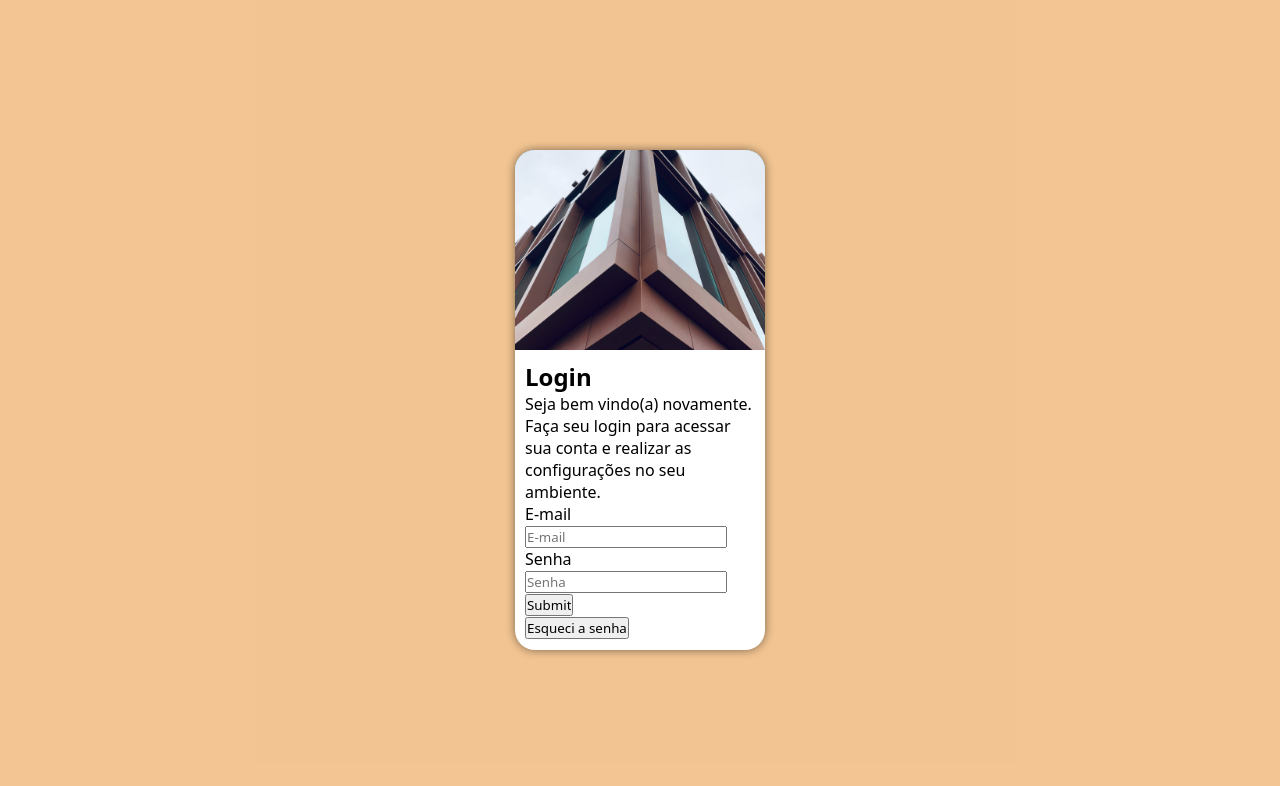
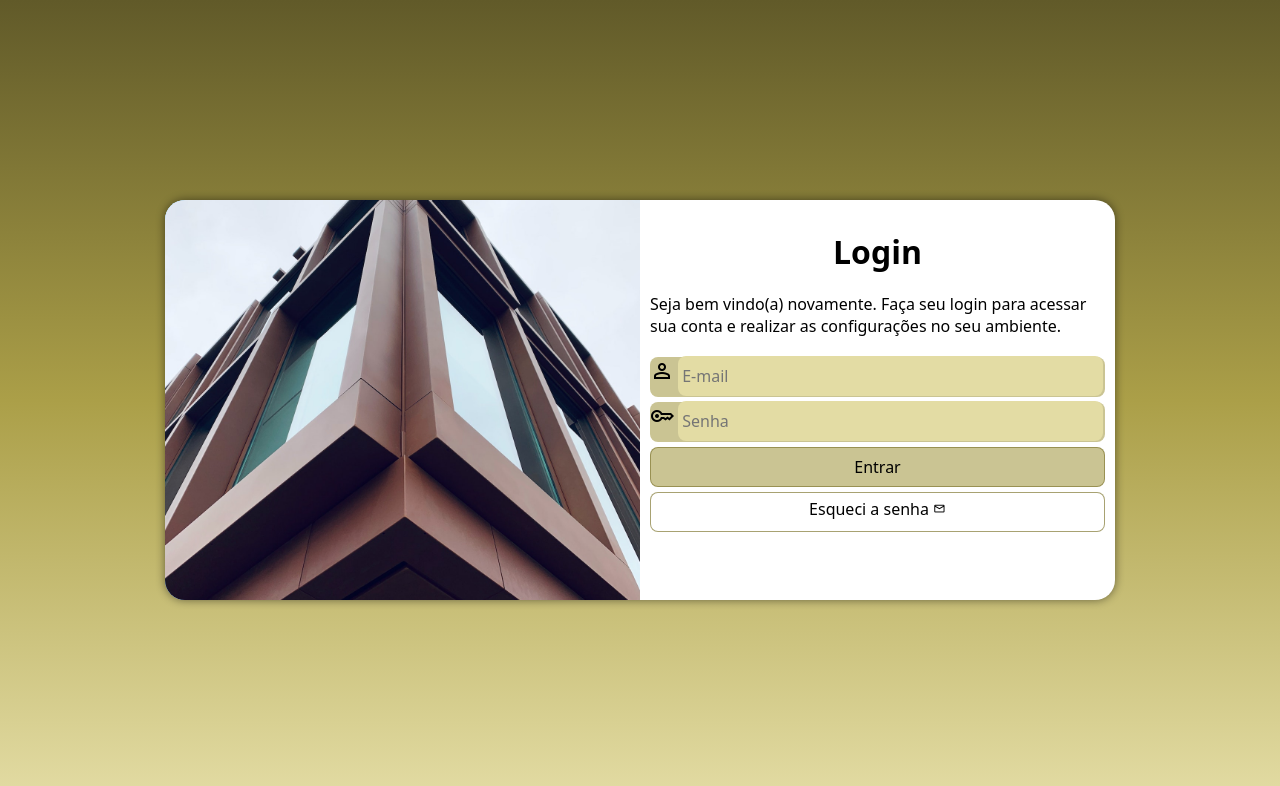
Before and after one commit to amandadpo/html-css, a plain HTML site: page des017/index.html in a window 1280 px wide. Drawn offline with nearby package versions, Linux system fonts and the light colour scheme.

Commit message:
últimos ajustes

```diff
--- a/des017/estilos/media-query.css
+++ b/des017/estilos/media-query.css
@@ -0,0 +1,47 @@
+@charset "UTF-8";
+
+@media screen and (min-width: 769px) and (max-width: 992px) {
+    body{
+        background-image: linear-gradient(to top, #E3DCA4,#AB9F48,#615A29);
+    }
+    section#login{
+        width: 80%;
+        height: 330px;
+    }
+    section#login > div#imagem{
+        float: right;
+        width: 40%;
+        height: 100%;
+    }
+    section#login > div#formulario {
+        float: left;
+        width: 60%;
+
+    }
+}
+
+@media screen and (min-width: 992px) {
+    body{
+        background-image: linear-gradient(to top, #E3DCA4,#AB9F48,#615A29);
+    }
+    section#login{
+        width: 950px;
+        height: 400px;
+    }
+    section#login > div#imagem{
+        float: left;
+        width: 50%;
+        height: 100%;
+    }
+    section#login > div#formulario {
+        float: right;
+        width: 50%;
+    }
+    div#formulario > h1 {
+        font-size: 2em;
+    }
+    div#formulario > p {
+        font-size: 1em;
+        margin: 20px 0px;
+    }
+}
--- a/des017/estilos/style.css
+++ b/des017/estilos/style.css
@@ -8,7 +8,7 @@
 }
 
 body, html{
-    background-color: rgba(241, 189, 130, 0.644);
+    background-color: #b6ac5d81 ;
     height: 100vh;
     width: 100vw;
 }
@@ -20,14 +20,16 @@ main{
 section#login{
     background-color: white;
     width: 250px;
-    height: 500px;
+    height: 525px;
     border-radius: 20px;
     position: absolute;
     top: 50%;
     left: 50%;
-    transform: translate(-50%,-50%);
     overflow: hidden;
     box-shadow: 0px 0px 10px rgba(0, 0, 0, 0.493);
+
+    transform: translate(-50%,-50%);
+    transition: width .3s, heigth .3s;
 }
 
 div#imagem{
@@ -42,3 +44,80 @@ div#formulario{
     display: block;
     padding: 10px;
 }
+div#formulario > h1 {
+    text-align: center;
+    margin: 20px;
+}
+div#formulario > p {
+    font-size: 0.8em;
+}
+form > div.campo {
+    background-color: #cac493;
+    display: block;
+    width: 100%;
+    height: 40px;
+    border-radius: 8px;
+    margin: 5px 0px;
+}
+div.campo > label {
+    display: none;
+}
+div.campo > i{
+    color: white;
+    font-size: 2em;
+    width: 40px;
+    padding: 5px;
+
+}
+div.campo > input{
+    background-color: #E3DCA4;
+    font-size: 1em;
+    height: 100%;
+    border: 0px;
+    border-radius: 8px;
+    padding: 4px;
+    width: calc(100% - 30px);
+    transform: translateY(-1px);
+}
+
+div.campo > input:focus-within {
+    background-color: white;
+}
+
+form > input[type=submit] {
+    display: block;
+    font-size: 1em;
+    width: 100%;
+    height: 40px;
+    background-color:#cac493;
+    color: black;
+    border: none;
+    border-radius: 8px;
+    cursor: pointer;
+    border: 1px solid  #867d3ab6
+
+}
+form > input[type=submit]:hover {
+    background-color:  #E3DCA4;
+}
+form > a.botao {
+    display: block;
+    text-align: center;
+    font-size: 1em;
+    width: 100%;
+    height: 40px;
+    border: 1px solid  #867d3ab6;
+    background-color: white;
+    border-radius: 8px;
+    text-decoration: none;
+    color: black;
+    padding-top: 5px;
+    margin-top: 5px;
+}
+
+form > a.botao > i{
+    font-size: 0.8em;
+}
+form > a.botao:hover {
+    background-color: #E3DCA4 ;
+}
--- a/des017/index.html
+++ b/des017/index.html
@@ -5,6 +5,7 @@
     <meta http-equiv="X-UA-Compatible" content="IE=edge">
     <meta name="viewport" content="width=device-width, initial-scale=1.0">
     <title>Login</title>
+    <link rel="stylesheet" href="https://fonts.googleapis.com/css2?family=Material+Symbols+Outlined:opsz,wght,FILL,GRAD@48,400,0,0">
     <link rel="stylesheet" href="estilos/style.css">
     <link rel="stylesheet" href="estilos/media-query.css">
 </head>
@@ -18,14 +19,19 @@
                 <h1>Login</h1>
                 <p>Seja bem vindo(a) novamente. Faça seu login para acessar sua conta e realizar as configurações no seu ambiente.</p>
                 <form action="login.php" method="post" autocomplete="on">
-                    <label for="iemail">E-mail
+                    <div class="campo">
+                        <span class="material-symbols-outlined">person</span>
                         <input type="email" name="email" id="iemail" placeholder="E-mail" autocomplete="email" required>
-                    </label> <br>
-                    <label for="isenha">Senha
-                        <input type="password" name="senha" id="isenha" placeholder="Senha" required minlength="8" maxlength="15">
-                    </label> <br>
-                    <input type="submit"> <br>
-                    <input type="reset" value="Esqueci a senha">
+                        <label for="iemail"></label>
+                    </div>
+                    <div class="campo">
+                        <span class="material-symbols-outlined">key</span>
+                        <input type="password" name="senha" id="isenha" placeholder="Senha" autocomplete="current-password"  required minlength="8" maxlength="15">
+                        <label for="isenha"></label>
+                    </div>
+                    <input type="submit" value="Entrar">
+                    <a href="esqueci.html" class="botao">Esqueci a senha <i class="material-symbols-outlined">mail</i>
+                    </a>
                 </form>
             </div>
         </section>
```
